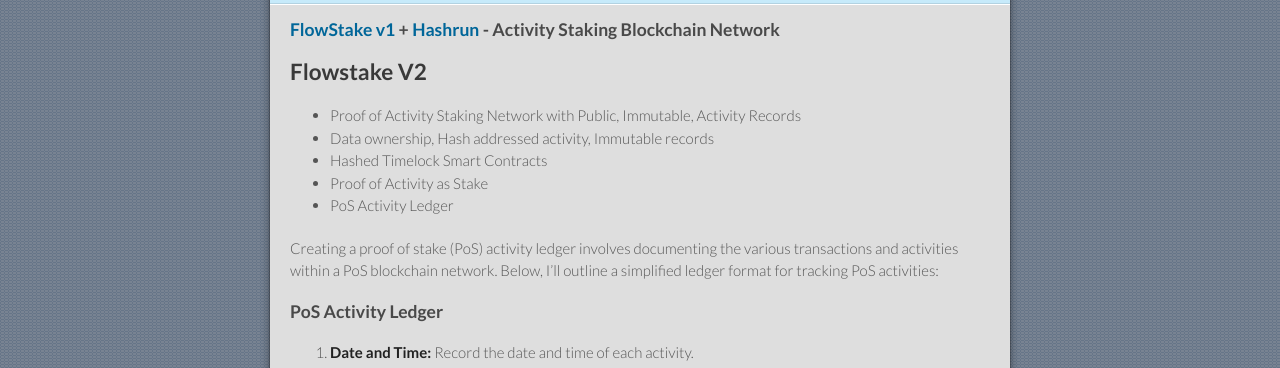
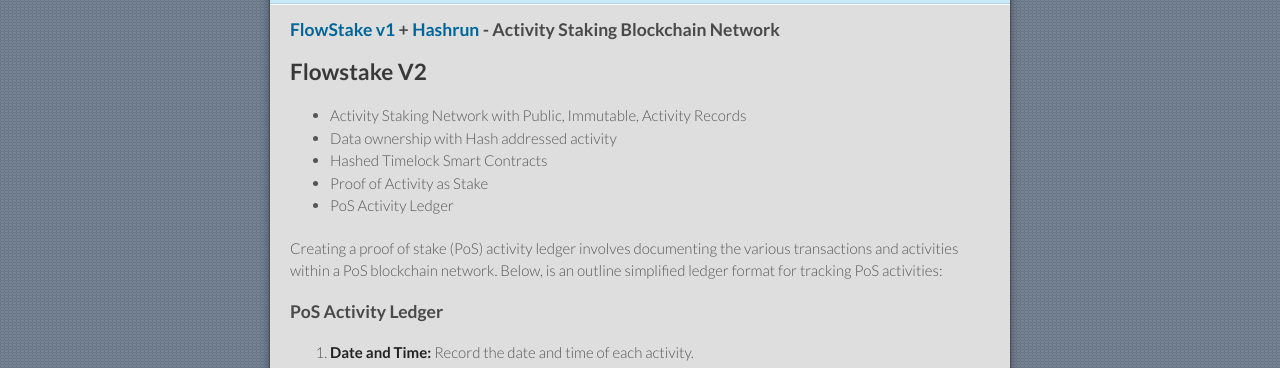
Before and after one commit to flowstake/flowstake.github.io, a Jekyll site: the page built from index.md, in a window 1280 px wide and 900 px high. Shown: the part 125-493 px from the top of the window. Built offline with Jekyll 4.4.1, drawn with Linux system fonts in a browser that asks for light colours; our own code applies the rules of GitHub Pages for plain Markdown files.

Commit message:
Update index.md

```diff
--- a/index.md
+++ b/index.md
@@ -1,13 +1,13 @@
 ### [FlowStake v1](https://flowstake.github.io/v1) + [Hashrun](https://flowstake.github.io/hashrun) - Activity Staking Blockchain Network
 
 ## Flowstake V2
-* Proof of Activity Staking Network with Public, Immutable, Activity Records
-* Data ownership, Hash addressed activity, Immutable records
+* Activity Staking Network with Public, Immutable, Activity Records
+* Data ownership with Hash addressed activity
 * Hashed Timelock Smart Contracts
 * Proof of Activity as Stake
 * PoS Activity Ledger
 
-Creating a proof of stake (PoS) activity ledger involves documenting the various transactions and activities within a PoS blockchain network. Below, I'll outline a simplified ledger format for tracking PoS activities:
+Creating a proof of stake (PoS) activity ledger involves documenting the various transactions and activities within a PoS blockchain network. Below, is an outline simplified ledger format for tracking PoS activities:
 
 ### PoS Activity Ledger
 
```
